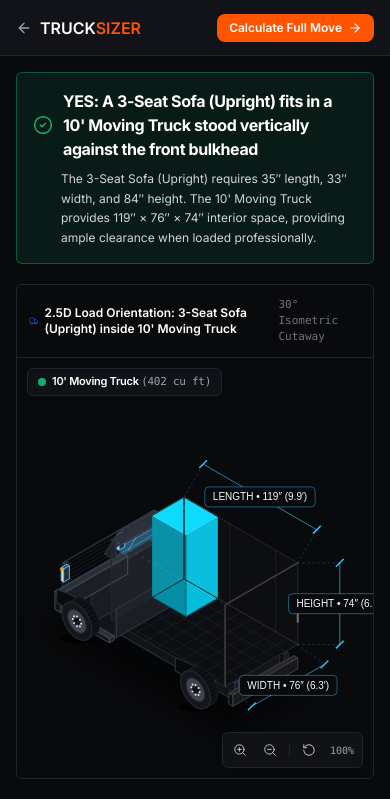
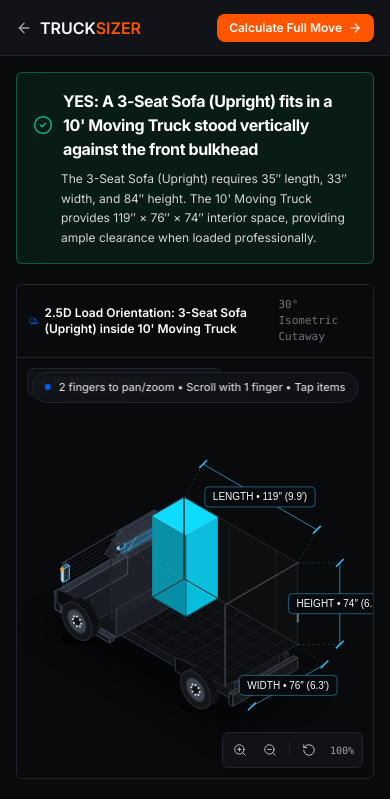
Before and after one commit to sadikyassine00-ui/MoveSizer, a Next.js app: page /will-it-fit/3-seat-sofa-in-10ft-truck in a window 390 px wide. Shown: the top 799 px of the page. Built offline with nearby package versions, Linux system fonts and the light colour scheme; no server answers.

Commit message:
fix(seo): enforce canonical 301 redirects, high-CTR metadata, mobile touch scroll, and GA4 telemetry

```diff
--- a/app/layout.tsx
+++ b/app/layout.tsx
@@ -14,10 +14,10 @@
   display: 'swap',
 });
 
-const siteUrl = (process.env.NEXT_PUBLIC_SITE_URL || 'https://www.trucksizer.com').replace(/\/$/, '');
+const siteUrl = 'https://trucksizer.com';
 
 export const metadata: Metadata = {
-  metadataBase: new URL(siteUrl),
+  metadataBase: new URL('https://trucksizer.com'),
   title: {
     default: 'TruckSizer — Moving Truck Cargo Fit & Sizing Engine',
     template: '%s | TruckSizer',
@@ -37,7 +37,7 @@
   creator: 'TruckSizer',
   publisher: 'TruckSizer',
   alternates: {
-    canonical: '/',
+    canonical: './',
   },
   icons: {
     icon: [
@@ -88,7 +88,7 @@
 
   return (
     <html lang="en" className={`dark ${inter.variable}`} suppressHydrationWarning>
-      <body className="min-h-screen bg-[#090A0C] text-[#F8F9FA] font-sans antialiased selection:bg-[#FF5500] selection:text-white">
+      <body className="min-h-screen bg-[#090A0C] text-[#F8F9FA] font-sans antialiased selection:bg-[#FF5500] selection:text-white overflow-x-hidden w-full max-w-full">
         <StructuredData />
         <Script
           id="microsoft-clarity"
--- a/app/will-it-fit/[slug]/page.tsx
+++ b/app/will-it-fit/[slug]/page.tsx
@@ -81,14 +81,51 @@
 export async function generateMetadata({ params }: Props): Promise<Metadata> {
   const { slug } = await params;
   const analysis = parseSlug(slug);
-  const baseUrl = (process.env.NEXT_PUBLIC_SITE_URL || 'https://www.trucksizer.com').replace(/\/$/, '');
+  const baseUrl = 'https://trucksizer.com';
 
   if (!analysis) {
     return { title: 'Will It Fit? | TruckSizer' };
   }
 
-  const title = `Will a ${analysis.item.name} Fit in a ${TRUCKS[analysis.truckId].name}? (Visual Check)`;
-  const description = analysis.explanation;
+  const cleanItemMap: Record<string, string> = {
+    king_bed: 'King Mattress',
+    queen_bed: 'Queen Bed',
+    sofa_3seat: '3-Seat Sofa',
+    loveseat: 'Loveseat',
+    dining_table: 'Dining Table',
+    dresser_6drawer: '6-Drawer Dresser',
+    box_wardrobe: 'Wardrobe Box',
+  };
+
+  const cleanTruckMap: Record<TruckId, string> = {
+    '10ft': '10ft Truck',
+    '15ft': '15ft Truck',
+    '20ft': '20ft Truck',
+    '26ft': '26ft Truck',
+  };
+
+  const itemName = cleanItemMap[analysis.item.id] || analysis.item.name.replace(/\s*\([^)]*\)/g, '').trim();
+  const truckName = cleanTruckMap[analysis.truckId] || `${analysis.truckId} Truck`;
+
+  let title = `Will a ${itemName} Fit in a ${truckName}? (Exact Angles & Fit Test)`;
+  if (title.length > 59) {
+    title = `Will a ${itemName} Fit in a ${truckName}? (Angles & Fit Test)`;
+  }
+  if (title.length > 59) {
+    title = `Will a ${itemName} Fit in a ${truckName}? (Exact Fit Test)`;
+  }
+  if (title.length > 59) {
+    title = `Will a ${itemName} Fit in a ${truckName}? (Fit Test)`;
+  }
+  if (title.length > 59) {
+    title = `Will a ${itemName} Fit a ${truckName}? (Fit Test)`;
+  }
+
+  let description = `Check if a ${itemName} fits inside a ${truckName}. Visual interior dimensions, doorway clearance, and loading orientation tips to avoid getting stuck.`;
+  if (description.length > 154) {
+    description = `Check if a ${itemName} fits inside a ${truckName}. Visual interior dimensions, doorway clearance, and orientation tips to avoid getting stuck.`;
+  }
+
   const canonicalUrl = `${baseUrl}/will-it-fit/${slug}`;
 
   return {
@@ -119,7 +156,7 @@
 export default async function WillItFitPage({ params }: Props) {
   const { slug } = await params;
   const analysis = parseSlug(slug);
-  const baseUrl = (process.env.NEXT_PUBLIC_SITE_URL || 'https://www.trucksizer.com').replace(/\/$/, '');
+  const baseUrl = (process.env.NEXT_PUBLIC_SITE_URL || 'https://trucksizer.com').replace(/\/$/, '');
 
   if (!analysis) {
     notFound();
@@ -189,7 +226,7 @@
   };
 
   return (
-    <div className="min-h-screen bg-[#090A0C] text-[#F8F9FA] flex flex-col font-sans">
+    <div className="min-h-screen bg-[#090A0C] text-[#F8F9FA] flex flex-col font-sans overflow-x-hidden w-full max-w-full">
       <script
         type="application/ld+json"
         dangerouslySetInnerHTML={{ __html: JSON.stringify(faqJsonLd) }}
--- a/components/cro/DynamicBoxKitCard.tsx
+++ b/components/cro/DynamicBoxKitCard.tsx
@@ -2,7 +2,7 @@
 
 import React from 'react';
 import { Package, ExternalLink, Check, ShoppingBag } from 'lucide-react';
-import { trackEvent } from '../../lib/analytics/events';
+import { trackEvent, trackBoxKitClicked } from '../../lib/analytics/events';
 import AffiliateDisclosure from './AffiliateDisclosure';
 
 interface DynamicBoxKitCardProps {
@@ -31,6 +31,9 @@
   const exactPieces = small + medium + large + wardrobe;
 
   const handleAmazonClick = () => {
+    trackBoxKitClicked({
+      calculated_box_count: exactPieces,
+    });
     trackEvent('box_kit_amazon_clicked', {
       total_boxes: exactPieces,
       dwelling: dwellingLabel,
--- a/components/layout/AppShell.tsx
+++ b/components/layout/AppShell.tsx
@@ -14,7 +14,7 @@
 import { LoadManifestModal } from '@/components/ui/LoadManifestModal';
 import { FooterInfoSection } from '@/components/layout/FooterInfoSection';
 import { NavDrawer } from '@/components/layout/NavDrawer';
-import { trackPresetSelected, trackDwellingSelected } from '@/lib/analytics/events';
+import { trackPresetSelected, trackDwellingSelected, trackEvent } from '@/lib/analytics/events';
 import { Layers, FileText, ChevronUp, ChevronDown, CheckCircle2, AlertTriangle } from 'lucide-react';
 
 interface AppShellProps {
@@ -100,6 +100,7 @@
 
       setInventory(newInventory);
       setSelectedBlock(null);
+      trackEvent('preset_selected', { preset_name: preset.name });
       trackPresetSelected(presetId, preset.defaultTruck);
 
       const targetTruck = TRUCKS[preset.defaultTruck];
--- a/components/seo/VehicleSpecMatrix.tsx
+++ b/components/seo/VehicleSpecMatrix.tsx
@@ -213,7 +213,7 @@
   return (
     <section
       aria-labelledby="specs-matrix-heading"
-      className={`rounded-xl border border-slate-800 bg-slate-900/90 overflow-hidden shadow-xl ${className}`}
+      className={`rounded-xl border border-slate-800 bg-slate-900/90 overflow-hidden shadow-xl w-full max-w-full ${className}`}
     >
       {/* Header Bar */}
       <div className="px-4 sm:px-6 py-4 bg-slate-950/80 border-b border-slate-800 flex flex-col sm:flex-row sm:items-center justify-between gap-3">
@@ -243,8 +243,8 @@
       </div>
 
       {/* Semantic 3-Column HTML Table */}
-      <div className="overflow-x-auto scrollbar-thin scrollbar-thumb-slate-700">
-        <table className="w-full text-left border-collapse min-w-[620px] sm:min-w-full">
+      <div className="w-full max-w-full overflow-x-auto scrollbar-thin scrollbar-thumb-slate-700">
+        <table className="w-full text-left border-collapse min-w-[580px] sm:min-w-full">
           <thead>
             <tr className="bg-slate-950/60 border-b border-slate-800 text-slate-400 text-xs font-mono uppercase tracking-wider">
               <th scope="col" className="py-3.5 px-4 sm:px-6 font-semibold w-[28%]">
--- a/components/visualizer/TruckCanvas.tsx
+++ b/components/visualizer/TruckCanvas.tsx
@@ -4,6 +4,7 @@
 import { TruckSpec } from '@/lib/constants/trucks';
 import { DrawableBlock, sortBlocksTopological } from '@/lib/engine/packEngine';
 import { ZoomIn, ZoomOut, RotateCcw, Move, X } from 'lucide-react';
+import { trackCanvasInteracted } from '@/lib/analytics/events';
 
 interface TruckCanvasProps {
   truck: TruckSpec;
@@ -93,6 +94,7 @@
   const panOffsetRef = useRef<Point2D>({ x: 0, y: 0 });
   const touchPinchDistRef = useRef<number | null>(null);
   const touchPanStartRef = useRef<Point2D>({ x: 0, y: 0 });
+  const touchTwoFingerCenterRef = useRef<Point2D | null>(null);
   const touchHasDraggedRef = useRef<boolean>(false);
 
   useEffect(() => {
@@ -1246,58 +1248,60 @@
       setPanOffset({ x: nextPanX, y: nextPanY });
     };
 
-    // Native touch handlers for mobile 1-finger pan and 2-finger pinch-to-zoom
+    // Native touch handlers for mobile: allows single-finger vertical scroll on page, 2-finger 3D camera pan & pinch zoom
     const onNativeTouchStart = (e: TouchEvent) => {
       if (e.touches.length === 1) {
         const t = e.touches[0];
         touchPanStartRef.current = { x: t.clientX, y: t.clientY };
         touchHasDraggedRef.current = false;
         touchPinchDistRef.current = null;
+        touchTwoFingerCenterRef.current = null;
         setShowHelperPill(false);
       } else if (e.touches.length >= 2) {
         const t1 = e.touches[0];
         const t2 = e.touches[1];
         touchPinchDistRef.current = Math.hypot(t2.clientX - t1.clientX, t2.clientY - t1.clientY);
+        touchTwoFingerCenterRef.current = {
+          x: (t1.clientX + t2.clientX) / 2,
+          y: (t1.clientY + t2.clientY) / 2,
+        };
         setShowHelperPill(false);
+        trackCanvasInteracted({ action: 'touch_pinch', truck_size: truck.name });
       }
     };
 
     const onNativeTouchMove = (e: TouchEvent) => {
+      // 2 or more fingers: prevent native page scroll and perform 3D pan & pinch zoom
+      if (e.touches.length >= 2) {
         if (e.cancelable) {
           e.preventDefault();
         }
 
-      if (e.touches.length === 1 && touchPinchDistRef.current === null) {
-        const t = e.touches[0];
-        const dx = t.clientX - touchPanStartRef.current.x;
-        const dy = t.clientY - touchPanStartRef.current.y;
-
-        if (Math.abs(dx) > 2 || Math.abs(dy) > 2) {
-          touchHasDraggedRef.current = true;
-        }
-
-        const nextPan = {
-          x: panOffsetRef.current.x + dx,
-          y: panOffsetRef.current.y + dy,
-        };
-        panOffsetRef.current = nextPan;
-        setPanOffset(nextPan);
-
-        touchPanStartRef.current = { x: t.clientX, y: t.clientY };
-      } else if (e.touches.length >= 2) {
         const t1 = e.touches[0];
         const t2 = e.touches[1];
         const newDist = Math.hypot(t2.clientX - t1.clientX, t2.clientY - t1.clientY);
+        const newCenter = {
+          x: (t1.clientX + t2.clientX) / 2,
+          y: (t1.clientY + t2.clientY) / 2,
+        };
+
+        // 2-finger pan delta
+        let panDx = 0;
+        let panDy = 0;
+        if (touchTwoFingerCenterRef.current) {
+          panDx = newCenter.x - touchTwoFingerCenterRef.current.x;
+          panDy = newCenter.y - touchTwoFingerCenterRef.current.y;
+        }
+        touchTwoFingerCenterRef.current = newCenter;
 
         if (touchPinchDistRef.current && touchPinchDistRef.current > 0) {
           const pinchRatio = newDist / touchPinchDistRef.current;
           const currentScale = userScaleRef.current;
           const nextScale = Math.max(0.2, Math.min(4.0, currentScale * pinchRatio));
 
-          if (Math.abs(nextScale - currentScale) > 0.001) {
           const rect = canvas.getBoundingClientRect();
-            const centerX = (t1.clientX + t2.clientX) / 2 - rect.left;
-            const centerY = (t1.clientY + t2.clientY) / 2 - rect.top;
+          const centerX = newCenter.x - rect.left;
+          const centerY = newCenter.y - rect.top;
 
           const { baseScale, midX, midY } = baseMetricsRef.current;
           const currentWorldScale = baseScale * currentScale;
@@ -1307,27 +1311,46 @@
           const currentOffsetX = dimensions.width / 2 - midX * currentWorldScale + currentPan.x;
           const currentOffsetY = dimensions.height / 2 - midY * currentWorldScale + 15 + currentPan.y;
 
-            const ratio = nextWorldScale / currentWorldScale;
+          const ratio = nextWorldScale / (currentWorldScale || 1);
           const nextOffsetX = centerX - (centerX - currentOffsetX) * ratio;
           const nextOffsetY = centerY - (centerY - currentOffsetY) * ratio;
 
-            const nextPanX = nextOffsetX - (dimensions.width / 2 - midX * nextWorldScale);
-            const nextPanY = nextOffsetY - (dimensions.height / 2 - midY * nextWorldScale + 15);
+          const nextPanX = nextOffsetX - (dimensions.width / 2 - midX * nextWorldScale) + panDx;
+          const nextPanY = nextOffsetY - (dimensions.height / 2 - midY * nextWorldScale + 15) + panDy;
 
           userScaleRef.current = nextScale;
           panOffsetRef.current = { x: nextPanX, y: nextPanY };
 
           setUserScale(nextScale);
           setPanOffset({ x: nextPanX, y: nextPanY });
-          }
-        }
+        } else if (panDx !== 0 || panDy !== 0) {
+          const nextPan = {
+            x: panOffsetRef.current.x + panDx,
+            y: panOffsetRef.current.y + panDy,
+          };
+          panOffsetRef.current = nextPan;
+          setPanOffset(nextPan);
+        }
+
         touchPinchDistRef.current = newDist;
+        return;
+      }
+
+      // Single finger touch: DO NOT preventDefault - allows native vertical page scrolling!
+      if (e.touches.length === 1) {
+        const t = e.touches[0];
+        const dx = t.clientX - touchPanStartRef.current.x;
+        const dy = t.clientY - touchPanStartRef.current.y;
+        if (Math.abs(dx) > 8 || Math.abs(dy) > 8) {
+          touchHasDraggedRef.current = true;
+        }
       }
     };
 
     const onNativeTouchEnd = (e: TouchEvent) => {
       if (e.touches.length === 0) {
         touchPinchDistRef.current = null;
+        touchTwoFingerCenterRef.current = null;
         if (!touchHasDraggedRef.current && e.changedTouches.length === 1) {
           const rect = canvas.getBoundingClientRect();
           const t = e.changedTouches[0];
@@ -1354,11 +1377,15 @@
           }
           setHoveredBlock(hitBlock);
           setMousePos(hitBlock ? tapPoint : null);
+          if (hitBlock) {
+            trackCanvasInteracted({ action: 'item_tap', truck_size: truck.name });
+          }
         }
       } else if (e.touches.length === 1) {
         const t = e.touches[0];
         touchPanStartRef.current = { x: t.clientX, y: t.clientY };
         touchPinchDistRef.current = null;
+        touchTwoFingerCenterRef.current = null;
       }
     };
 
@@ -1385,6 +1412,7 @@
     hasDraggedRef.current = false;
     setShowHelperPill(false);
     setIsDragging(true);
+    trackCanvasInteracted({ action: 'mouse_drag', truck_size: truck.name });
   };
 
   const handleMouseMove = (e: React.MouseEvent<HTMLCanvasElement>) => {
@@ -1445,6 +1473,9 @@
       if (onSelectBlock) {
         onSelectBlock(hoveredBlock);
       }
+      if (hoveredBlock) {
+        trackCanvasInteracted({ action: 'item_click', truck_size: truck.name });
+      }
     }
     setIsDragging(false);
   };
@@ -1461,9 +1492,11 @@
     panOffsetRef.current = { x: 0, y: 0 };
     setUserScale(1.0);
     setPanOffset({ x: 0, y: 0 });
+    trackCanvasInteracted({ action: 'camera_reset', truck_size: truck.name });
   };
 
   const handleZoomIn = () => {
+    trackCanvasInteracted({ action: 'zoom_in', truck_size: truck.name });
     setUserScale((prev) => {
       const next = Math.min(4.0, prev * 1.25);
       userScaleRef.current = next;
@@ -1472,6 +1505,7 @@
   };
 
   const handleZoomOut = () => {
+    trackCanvasInteracted({ action: 'zoom_out', truck_size: truck.name });
     setUserScale((prev) => {
       const next = Math.max(0.2, prev / 1.25);
       userScaleRef.current = next;
@@ -1482,8 +1516,8 @@
   return (
     <div
       ref={containerRef}
-      className={`relative w-full h-full min-h-0 bg-[#090A0C] overflow-hidden select-none overscroll-contain touch-none ${className}`}
-      style={{ overscrollBehavior: 'contain', touchAction: 'none' }}
+      className={`relative w-full h-full min-h-0 bg-[#090A0C] overflow-hidden select-none touch-pan-y ${className}`}
+      style={{ touchAction: 'pan-y' }}
     >
       <canvas
         ref={canvasRef}
@@ -1491,21 +1525,22 @@
         onMouseMove={handleMouseMove}
         onMouseUp={handleMouseUp}
         onMouseLeave={handleMouseLeave}
-        style={{ overscrollBehavior: 'contain', touchAction: 'none' }}
-        className={`w-full h-full block overscroll-contain touch-none ${
+        style={{ touchAction: 'pan-y' }}
+        className={`w-full h-full block touch-pan-y ${
           isDragging ? 'cursor-grabbing' : 'cursor-grab'
         }`}
       />
 
-      {/* Top Ambient Interaction Helper Pill (Desktop only) */}
+      {/* Top Ambient Interaction Helper Pill */}
       <div
-        className={`hidden sm:block absolute top-3.5 left-1/2 -translate-x-1/2 z-20 pointer-events-none transition-all duration-700 ease-out ${
+        className={`absolute top-3.5 left-1/2 -translate-x-1/2 z-20 pointer-events-none transition-all duration-700 ease-out ${
           showHelperPill ? 'opacity-100 translate-y-0' : 'opacity-0 -translate-y-2 pointer-events-none'
         }`}
       >
-        <div className="flex items-center gap-2 px-3 py-1.5 rounded-full bg-[#111318]/90 border border-[#1F242F] backdrop-blur-md text-[11px] font-medium text-zinc-300 shadow-sm">
+        <div className="flex items-center gap-2 px-3 py-1.5 rounded-full bg-[#111318]/90 border border-[#1F242F] backdrop-blur-md text-[11px] font-medium text-zinc-300 shadow-sm max-w-[92vw]">
           <span className="w-1.5 h-1.5 rounded-full bg-[#0066FF] animate-pulse shrink-0" />
-          <span>Scroll to zoom • Click &amp; drag to pan • Click items to inspect</span>
+          <span className="hidden sm:inline">Scroll to zoom • Click &amp; drag to pan • Click items to inspect</span>
+          <span className="sm:hidden truncate">2 fingers to pan/zoom • Scroll with 1 finger • Tap items</span>
         </div>
       </div>
 
--- a/lib/analytics/events.ts
+++ b/lib/analytics/events.ts
@@ -15,12 +15,27 @@
   | 'affiliate_click'
   | 'moving_labor_searched'
   | 'rental_savings_clicked'
-  | 'box_kit_amazon_clicked';
+  | 'box_kit_amazon_clicked'
+  | 'canvas_interacted'
+  | 'labor_cta_clicked'
+  | 'box_kit_clicked';
 
 export interface EventPayloads {
   preset_selected: {
-    preset_id: string;
+    preset_name?: string;
+    preset_id?: string;
+    truck_size?: string;
+  };
+  canvas_interacted: {
+    action?: string;
+    truck_size?: string;
+  };
+  labor_cta_clicked: {
+    partner: 'hireahelper' | 'billy' | 'movinghelp';
     truck_size: string;
+  };
+  box_kit_clicked: {
+    calculated_box_count: number;
   };
   capacity_threshold_crossed: {
     status: 'caution' | 'critical';
@@ -225,8 +240,48 @@
 // Backwards-Compatible Helpers
 // -------------------------------------------------------------
 
-export function trackPresetSelected(presetId: string, truckSize: string) {
-  trackEvent('preset_selected', { preset_id: presetId, truck_size: truckSize });
+export function trackPresetSelected(
+  preset: string | { preset_name: string },
+  truckSize?: string
+) {
+  if (typeof preset === 'object' && 'preset_name' in preset) {
+    trackEvent('preset_selected', preset);
+  } else if (truckSize !== undefined) {
+    trackEvent('preset_selected', { preset_id: preset, truck_size: truckSize });
+  } else {
+    trackEvent('preset_selected', { preset_name: preset });
+  }
+}
+
+/**
+ * 6. Canvas interacted: fires once per session/preset on user drag, rotate, zoom, or item selection.
+ */
+let hasLoggedCanvasInteraction = false;
+export function trackCanvasInteracted(data?: { action?: string; truck_size?: string }, force?: boolean) {
+  if (hasLoggedCanvasInteraction && !force) return;
+  hasLoggedCanvasInteraction = true;
+  trackEvent('canvas_interacted', data || {});
+}
+
+export function resetCanvasInteractedFlag() {
+  hasLoggedCanvasInteraction = false;
+}
+
+/**
+ * 7. Outbound moving labor / helper CTA click.
+ */
+export function trackLaborCtaClicked(data: {
+  partner: 'hireahelper' | 'billy' | 'movinghelp';
+  truck_size: string;
+}) {
+  trackEvent('labor_cta_clicked', data);
+}
+
+/**
+ * 8. Amazon box kit click.
+ */
+export function trackBoxKitClicked(data: { calculated_box_count: number }) {
+  trackEvent('box_kit_clicked', data);
 }
 
 export function trackCapacityThresholdCrossed(
```
Also changed, not shown: app/dimensions/[slug]/page.tsx (+43 -9 lines), app/truck-size/[dwelling]/page.tsx (+34 -9 lines), components/cro/MovingLaborBookingBox.tsx (+6 -1 lines), next.config.ts (+15 -0 lines), 2 other files (tests, documents, lock files or other folders). Lines whose indentation alone changed are shown as unchanged.
